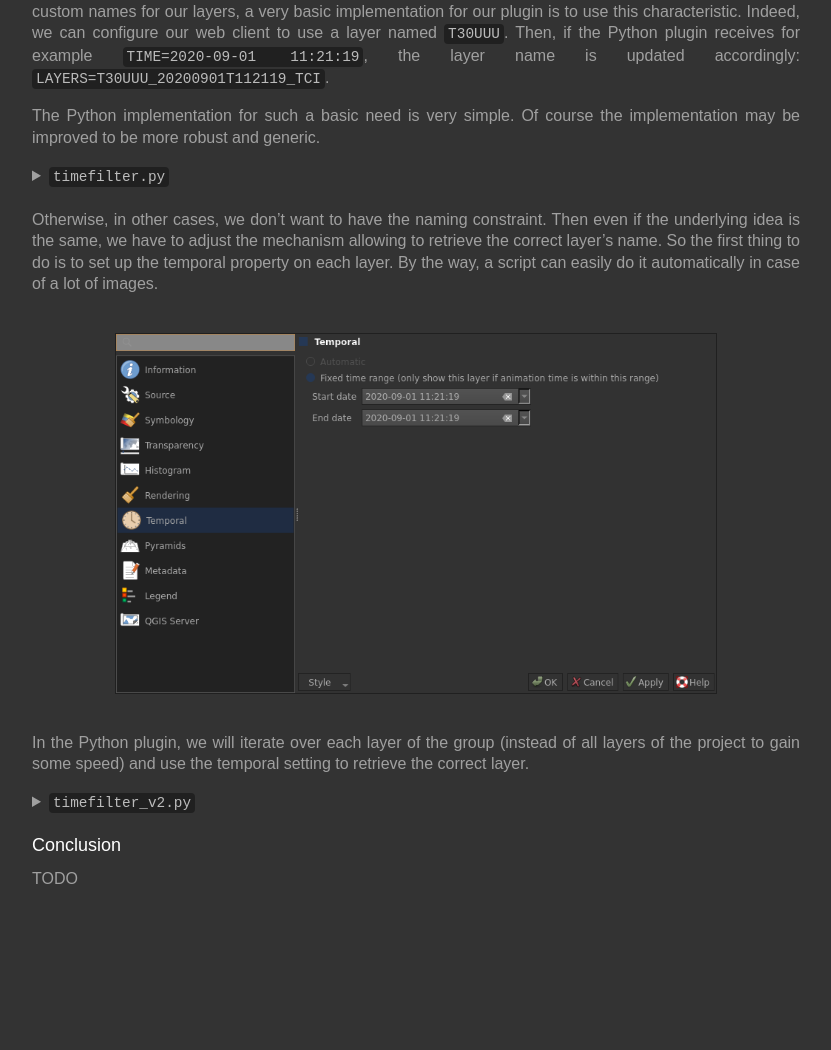
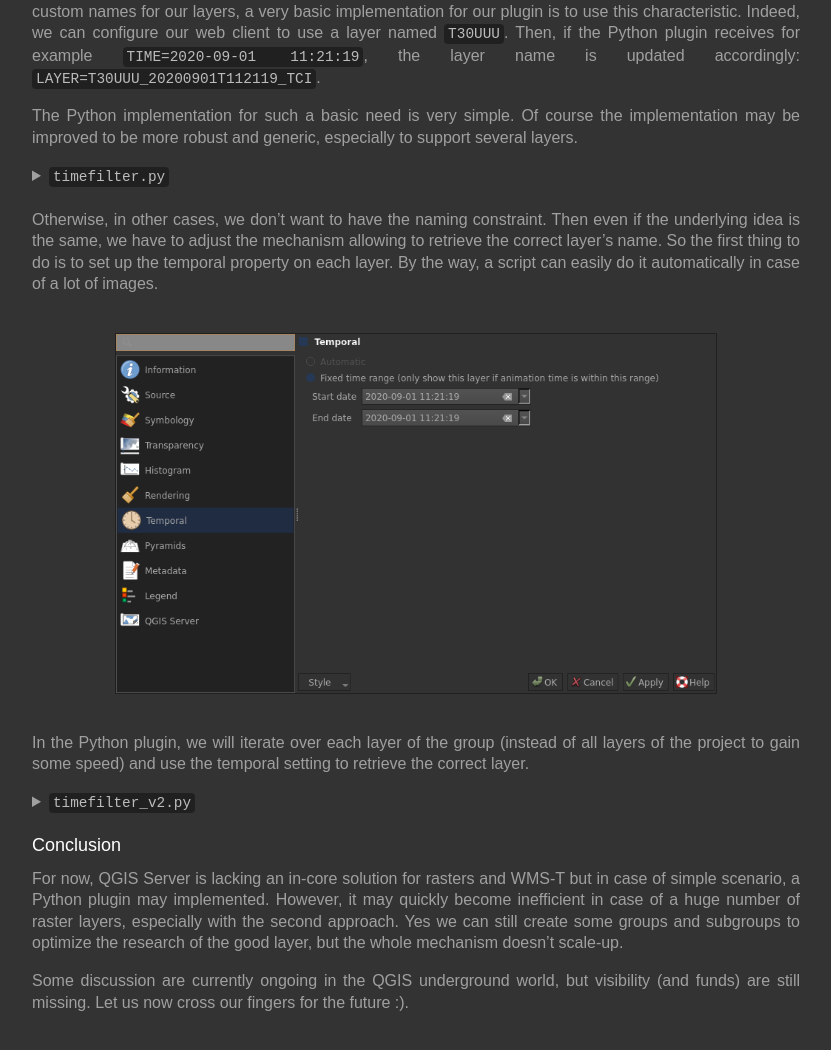
Before and after one commit to pblottiere/pblottiere.github.io, a Jekyll site: the page built from _posts/2020-09-30-wmst.md, in a window 1280 px wide and 1400 px high, scrolled down 2979 px. Shown: the part 268-1318 px from the top of the window, without its empty margins (224-1055 px from the left). Built offline with Jekyll 4.4.1, drawn with Linux system fonts in a browser that asks for light colours; comment, search, counter and statistics services are not loaded; before the commit the page ends 4255 px from its top, so only the background shows below that; some of the changed text lies outside the part shown.

Commit message:
Add a conclusion

`````diff
--- a/_posts/2020-09-30-wmst.md
+++ b/_posts/2020-09-30-wmst.md
@@ -127,7 +127,7 @@ SERVICE=WMS \
 &CRS=EPSG:4329 \
 &BBOX=46.9917,-5.6523,49.1485,-0.1043 \
 &VERSION=1.3.0 \
-&LAYERS=population_time \
+&LAYER=population_time \
 &TRANSPARENT=TRUE \
 &TIME=1999
 ````
@@ -149,10 +149,10 @@ add the year on top of the map.
 In case of raster layers, there isn't an in-core solution but we can implement
 a very simple Python plugin based on the `QgsServerFilter`{:.inline} class.
 Basically, the idea is to catch and interpret the `TIME`{:.inline} parameter
-(sent by the client) with the Python plugin and update the `LAYERS`{:.inline}
+(sent by the client) with the Python plugin and update the `LAYER`{:.inline}
 parameter accordingly to retrieve the desired layers. This way the QGIS Server
 process itself isn't even aware of the `TIME`{:.inline} parameter and only use
-the usual `LAYERS`{:.inline} information.
+the usual `LAYER`{:.inline} information.
 
 First things first, we use the
 <a href="https://github.com/sentinelsat/sentinelsat">sentinelsat</a> Python API
@@ -208,10 +208,11 @@ don't want to use custom names for our layers, a very basic implementation for
 our plugin is to use this characteristic. Indeed, we can configure our web
 client to use a layer named `T30UUU`{:.inline}. Then, if the Python plugin
 receives for example `TIME=2020-09-01 11:21:19`{:.inline}, the layer name is
-updated accordingly: `LAYERS=T30UUU_20200901T112119_TCI`{:.inline}.
+updated accordingly: `LAYER=T30UUU_20200901T112119_TCI`{:.inline}.
 
 The Python implementation for such a basic need is very simple. Of course the
-implementation may be improved to be more robust and generic.
+implementation may be improved to be more robust and generic, especially to
+support several layers.
 
 {% capture summary %}`timefilter.py`{:.inline}{% endcapture %}
 {% capture details %}
@@ -226,9 +227,9 @@ class TimeFilter(QgsServerFilter):
         params = request.parameterMap()
 
         dt = QDateTime.fromString(params['TIME'], "yyyy-MM-dd hh:mm:ss")
-        name = "{}_{}_TCI".format(params['LAYERS'], dt.toString("yyyyMMddThhmmss"))
+        name = "{}_{}_TCI".format(params['LAYER'], dt.toString("yyyyMMddThhmmss"))
 
-        request.setParameter('LAYERS', name)
+        request.setParameter('LAYER', name)
 ````
 {% endcapture %}
 
@@ -266,7 +267,7 @@ class TimeFilter(QgsServerFilter):
         dt = QDateTime.fromString(params['TIME'], "yyyy-MM-dd hh:mm:ss").date()
         project = QgsConfigCache.instance().project(params['MAP'])
 
-        gp = project.layerTreeRoot().findGroup(params['LAYERS'])
+        gp = project.layerTreeRoot().findGroup(params['LAYER'])
         if not gp:
             return
 
@@ -281,7 +282,7 @@ class TimeFilter(QgsServerFilter):
             if begin.year() != dt.year() or begin.month() != dt.month():
                continue
 
-            request.setParameter('LAYERS', layer.name())
+            request.setParameter('LAYER', layer.name())
 ````
 {% endcapture %}
 
@@ -293,7 +294,16 @@ class TimeFilter(QgsServerFilter):
 
 ## Conclusion
 
-TODO
+For now, QGIS Server is lacking an in-core solution for rasters and WMS-T but
+in case of simple scenario, a Python plugin may implemented. However, it may
+quickly become inefficient in case of a huge number of raster layers,
+especially with the second approach. Yes we can still create some groups and
+subgroups to optimize the research of the good layer, but the whole mechanism
+doesn't scale-up.
+
+Some discussion are currently ongoing in the QGIS underground world, but
+visibility (and funds) are still missing. Let us now cross our fingers for the
+future :).
 
 <br/>
 <br/>
`````
